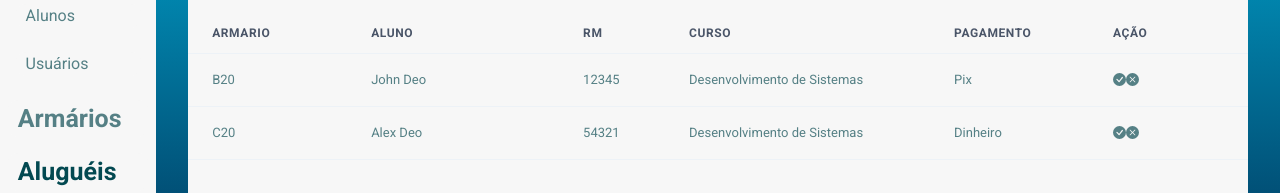
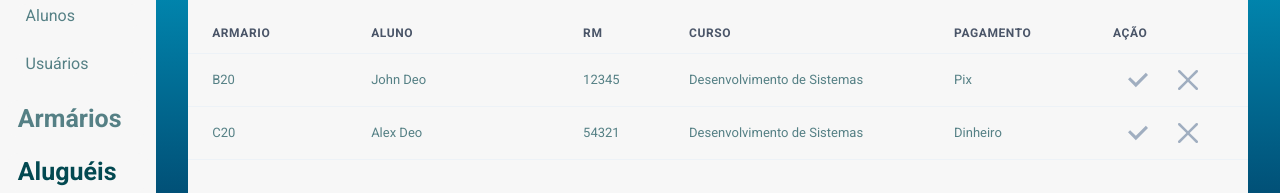
Before and after one commit to GabrieelAraujoo/front-arlock, a React (Create React App) app: page /Adm/Alugueis in a window 1280 px wide. Shown: the part 304-497 px from the top of the page. Built offline with nearby package versions, Linux system fonts and the light colour scheme.

Commit message:
chore: att tabela alugueis

```diff
--- a/src/components/Table/Alugueis/Aprovacao/BodyListAprovacao.jsx
+++ b/src/components/Table/Alugueis/Aprovacao/BodyListAprovacao.jsx
@@ -1,6 +1,5 @@
 import { Flex, Text, Tbody, Td, Modal, ModalOverlay, ModalContent, ModalHeader, ModalBody, ModalCloseButton, useDisclosure } from "@chakra-ui/react";
-import { BsFillCheckCircleFill, BsFillXCircleFill } from "react-icons/bs";
-import { ButtonExit } from "../../../components/Button";
+import { CheckIcon, CloseIcon } from "@chakra-ui/icons";
 
 export function BodyListAprovacao({ aprovacao }){
     const {isOpen, onOpen, onClose } = useDisclosure()
@@ -15,14 +14,15 @@ export function BodyListAprovacao({ aprovacao }){
             <Td width="15%">
 
                 <Flex alignItems="baseline">
-                <BsFillCheckCircleFill
-                    marginLeft="9px"
+                <CheckIcon
                     height="20px"
                     width="50px"
                     color="gray.400"
-                    onClick={onOpen}/>
-                <BsFillXCircleFill
-                marginLeft="20px"
+                    onClick={onOpen}
+                    />
+                <CloseIcon
+                    marginLeft="15px"
+                    marginRight="10px"
                     height="20px"
                     width="20px"
                     color="gray.400"
@@ -43,8 +43,7 @@ export function BodyListAprovacao({ aprovacao }){
               <Text fontSize="14px">Você realmente deseja aprovar?</Text>
             </ModalBody>
               <Flex  marginBottom="1.4rem" textAlign="center">
-              <ButtonExit title={"Voltar"} paddingRight="80px" paddingLeft="80px" />
-              <ButtonExit title={"Aprovar"} marginLeft="20px" paddingRight="80px" paddingLeft="80px"/>
+
               </Flex>
           </ModalContent>
         </Modal>
@@ -53,3 +52,8 @@ export function BodyListAprovacao({ aprovacao }){
         </>
  );
 }
+
+// import { ButtonExit } from "../../../components/Button";
+
+// <ButtonExit title={"Voltar"} paddingRight="80px" paddingLeft="80px" />
+// <ButtonExit title={"Aprovar"} marginLeft="20px" paddingRight="80px" paddingLeft="80px" />
```
